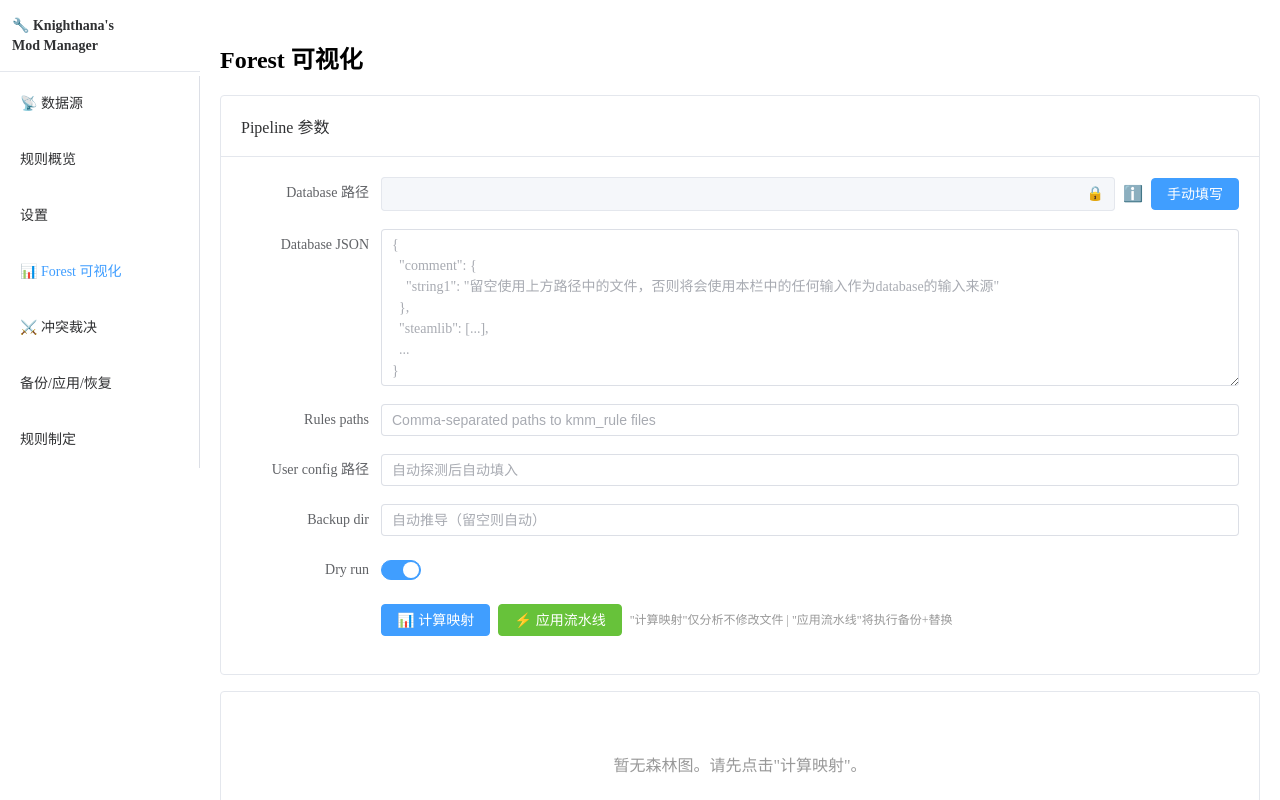
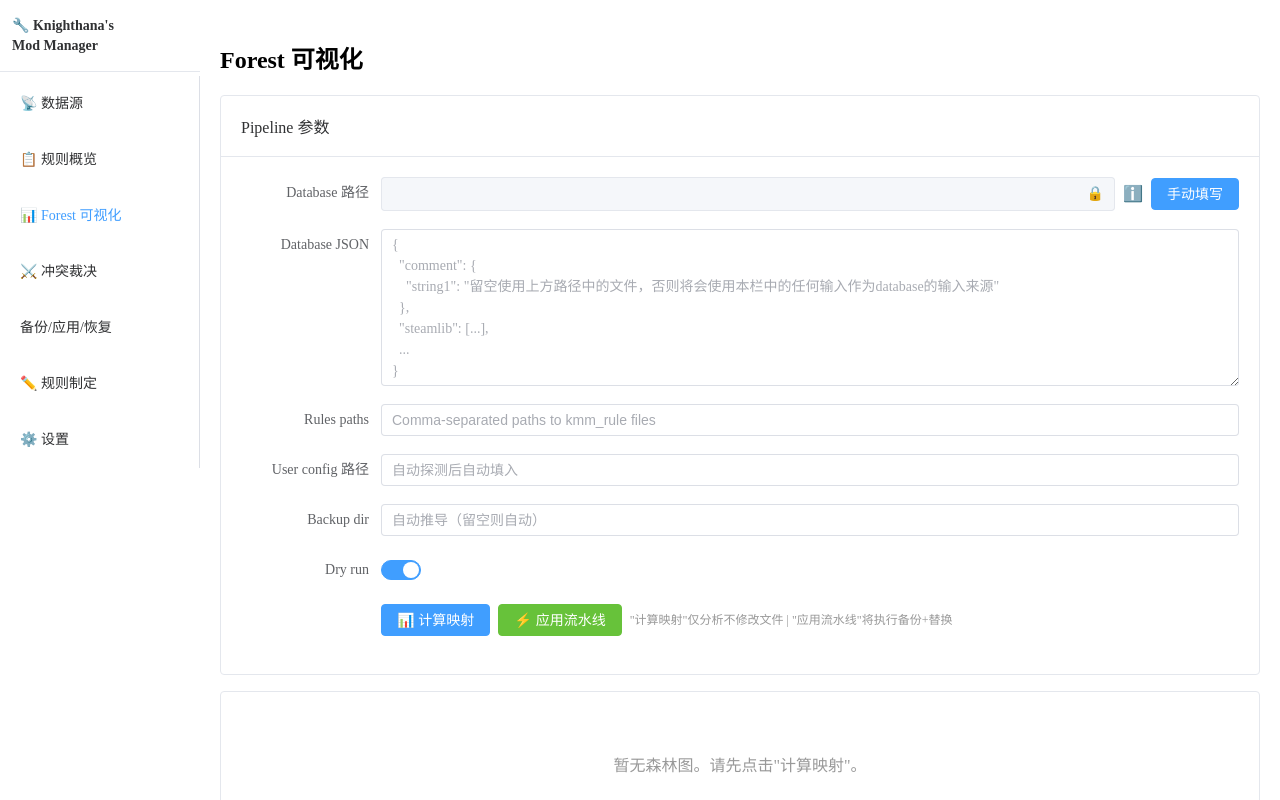
Before and after one commit to Knighthana/modmanager, a Vue app in the folder frontend/: page /forest in a window 1280 px wide. Built offline with nearby package versions, Linux system fonts and the light colour scheme.

Commit message:
fix: 重复game入库(全部保留不再丢弃) + 导航排序(设置末位) + emoji
- database_ops.py: game_map改为list-per-appid, 重复game全部入库
- LayoutShell: 设置移至导航最末位(惯例)
- zh-CN.ts: 规则概览📋/设置⚙️/规则制定✏️ emoji

```diff
--- a/frontend/src/components/LayoutShell.vue
+++ b/frontend/src/components/LayoutShell.vue
@@ -13,9 +13,6 @@
         <el-menu-item index="/rules-overview">
           <span>{{ STR.layoutShell.navRulesOverview }}</span>
         </el-menu-item>
-        <el-menu-item index="/settings">
-          <span>{{ STR.layoutShell.navSettings }}</span>
-        </el-menu-item>
         <el-menu-item index="/forest">
           <span>{{ STR.layoutShell.navForest }}</span>
         </el-menu-item>
@@ -28,6 +25,9 @@
         </el-menu-item>
         <el-menu-item index="/rule-editor">
           <span>{{ STR.layoutShell.navRuleEditor }}</span>
+        </el-menu-item>
+        <el-menu-item index="/settings">
+          <span>{{ STR.layoutShell.navSettings }}</span>
         </el-menu-item>
       </el-menu>
     </el-aside>
--- a/frontend/src/locales/zh-CN.ts
+++ b/frontend/src/locales/zh-CN.ts
@@ -166,12 +166,12 @@ export const STR = {
   layoutShell: {
     title: "🔧 Knighthana's<br/>Mod Manager",
     navDatasource: '📡 数据源',
-    navRulesOverview: '规则概览',
-    navSettings: '设置',
+    navRulesOverview: '📋 规则概览',
+    navSettings: '⚙️ 设置',
     navForest: '📊 Forest 可视化',
     navConflicts: '⚔️ 冲突裁决',
     navOperations: '备份/应用/恢复',
-    navRuleEditor: '规则制定',
+    navRuleEditor: '✏️ 规则制定',
     navRules: '📋 规则管理',
     navBackup: '🗄️ 备份恢复',
   },
```
Also changed, not shown: 1 other file (tests, documents, lock files or other folders).
